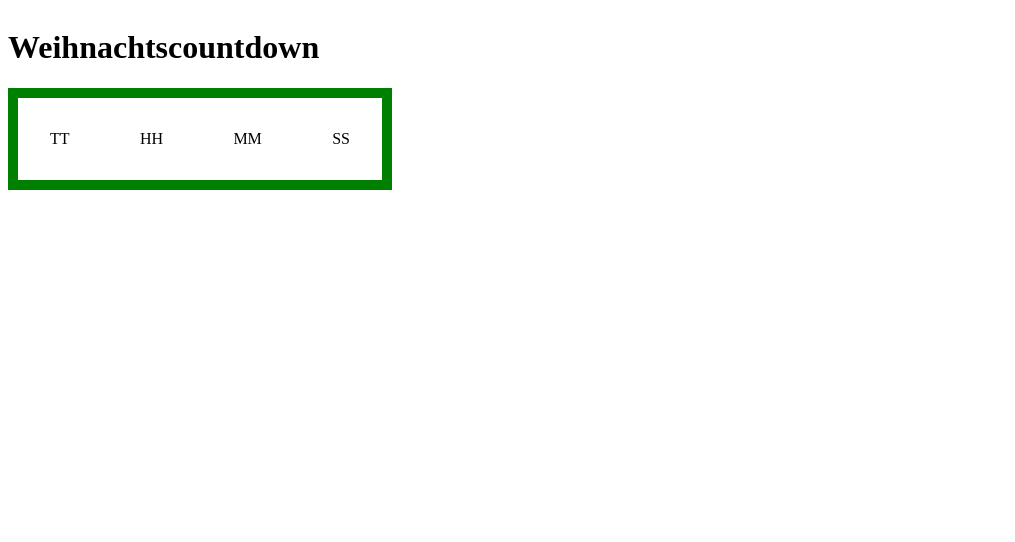
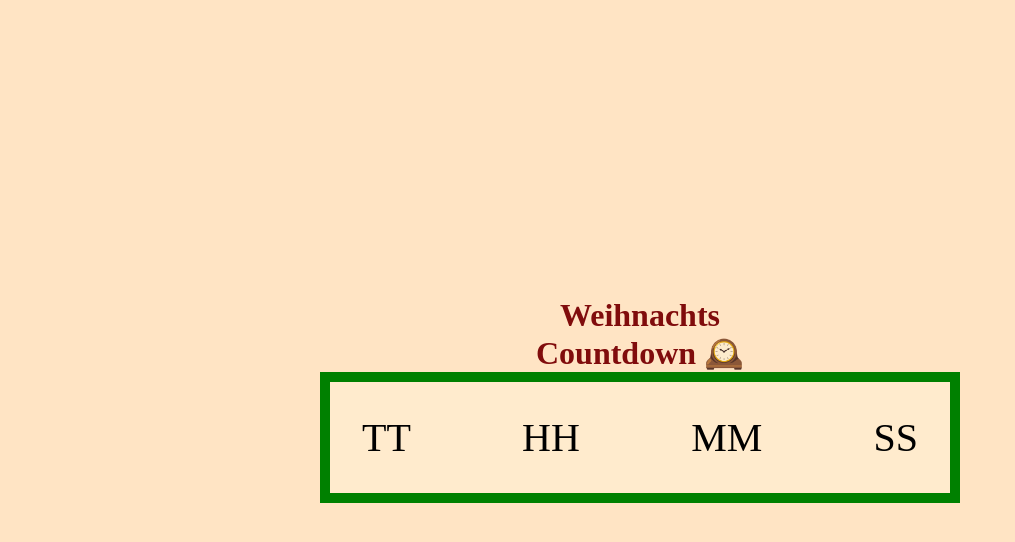
Before and after one commit to wdamanuel/23md3-webprog, a plain HTML site: page 231114 - JS Basics/uebung_countdown.html in a window 1280 px wide. Shown: the whole page, without its empty margins (0-1015 px from the left). Drawn offline with Linux system fonts and the light colour scheme.

Commit message:
update styles and html.

```diff
--- a/231114 - JS Basics/uebung_countdown.html
+++ b/231114 - JS Basics/uebung_countdown.html
@@ -6,30 +6,57 @@
   <title>Weihnachtscountdown</title>
 
 <style>
+
+  * {
+    margin: 0;
+    padding: 0;
+    box-sizing: border-box;
+  }
+
+  html, body {
+    height: 100%;
+  }
+
   body {
+    height: 100%;
     display: flex;
-    flex-direction: column;
-    justify-items: center;
+    justify-content: center;
+    align-items: center;
+    background-color: bisque;
   }
+
   main {
+    width: 50vw;
+  }
+
+  h1 {
+    text-align: center;
+    color: rgb(128, 12, 12);
+  }
+
+  .countdown {
     border: 10px solid green;
-    max-width: 300px;
+    background-color: blanchedalmond;
     display: flex;
     justify-content: space-between;
     padding: 2rem;
+    font-size: 2.5rem;
   }
+
 </style>
 
 </head>
 <body>
 
-<h1>Weihnachtscountdown</h1>
 
 <main>
-  <div class="days">TT</div>
-  <div class="hours">HH</div>
-  <div class="minutes">MM</div>
-  <div class="seconds">SS</div>
+  <h1>Weihnachts<br>Countdown 🕰️</h1>
+  <div class="countdown">
+    <div class="days">TT</div>
+    <div class="hours">HH</div>
+    <div class="minutes">MM</div>
+    <div class="seconds">SS</div>
+  </div>
 </main>
 
 <script>
```
